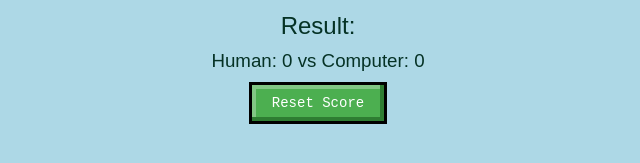
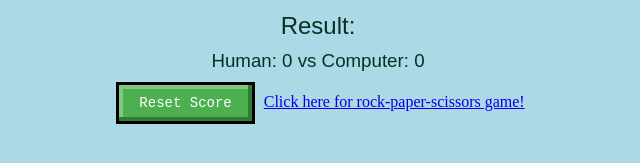
Before and after one commit to angelyxxdream/headsntails, a plain HTML site: page index.html in a window 1280 px wide. Shown: the part 417-580 px from the top of the page, without its empty margins (322-962 px from the left). Drawn offline with Linux system fonts and the light colour scheme; a web font is replaced by a local one.

Commit message:
added a link for a new game

```diff
--- a/index.html
+++ b/index.html
@@ -23,6 +23,7 @@
     <h2 id="result">Result:</h2>
     <h3 id="score">Score:</h3>
     <button id="resetBtn">Reset Score</button>
+    <a href="rock-paper-scissors.html">Click here for rock-paper-scissors game!</a>
   </div>
 
   <script>
```
